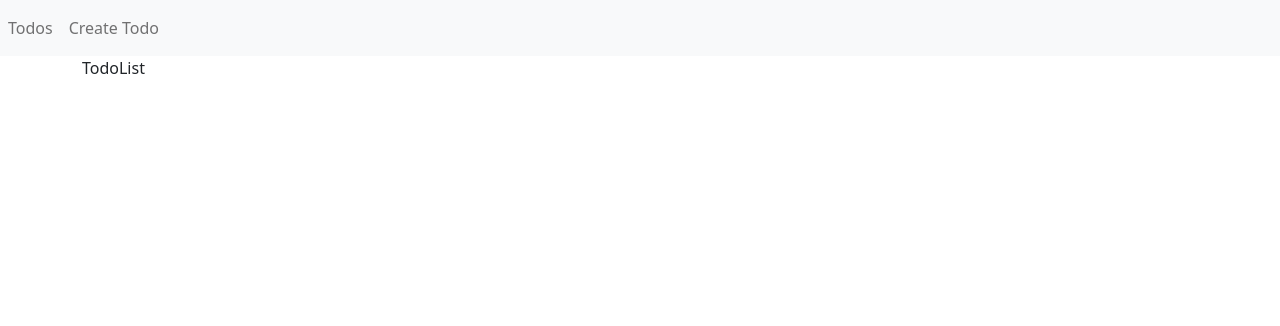
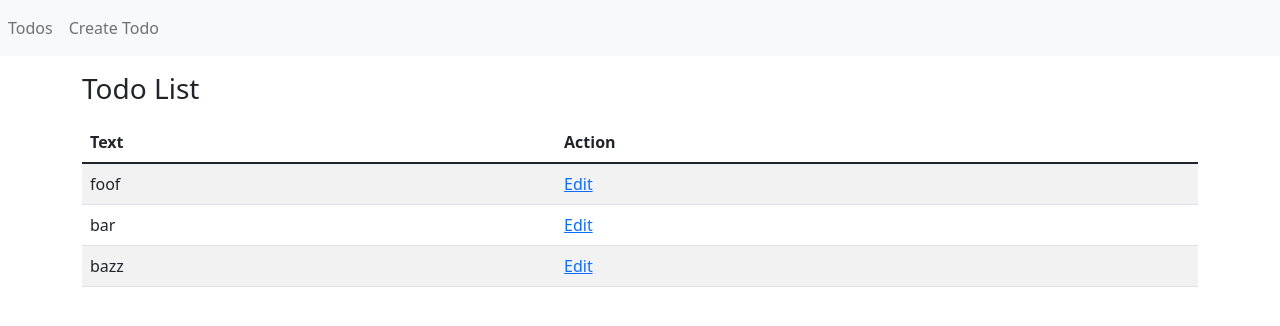
Before and after one commit to jncbalbuena/CRUD_MERN, a React (Create React App) app in the folder crud_mern/: page / in a window 1280 px wide. Shown: the top 326 px of the page. Built offline with nearby package versions, Linux system fonts and the light colour scheme.

Commit message:
Update TodoList.js

```diff
--- a/crud_mern/src/TodoList.js
+++ b/crud_mern/src/TodoList.js
@@ -1,5 +1,44 @@
-import React from 'react'
+import React, {useState, useEffect} from 'react';
+import { Link } from 'react-router-dom'
 
 export const TodoList = () => {
-    return <div className="container">TodoList</div>
-}
+    const [items, setItems] = useState([])
+
+    useEffect(() => {
+        setItems([
+            {text: "foof", id:0},
+            {text: "bar", id:1},
+            {text: "bazz", id:2},
+        ])
+    }, [])
+    return (
+    <div className="container">
+        <div className= "mt-3">
+            <h3>Todo List</h3>
+            <table className="table table-striped mt-3">
+                <thead>
+                    <tr>
+                      <th>Text</th>
+                      <th>Action</th>
+                    </tr>
+                </thead>
+                <tbody>
+                    {
+                        items.map(todo => (
+                            <tr key={todo.id}>
+                                <td>
+                                    {todo.text}
+                                </td>
+                                <td>
+                                    <Link to={'/edit/${todo.id}'}>Edit</Link>
+                                </td>
+                            </tr>
+                        ))
+                    }
+                </tbody>
+            </table>
+        </div>
+        </div>
+
+);
+};
```
